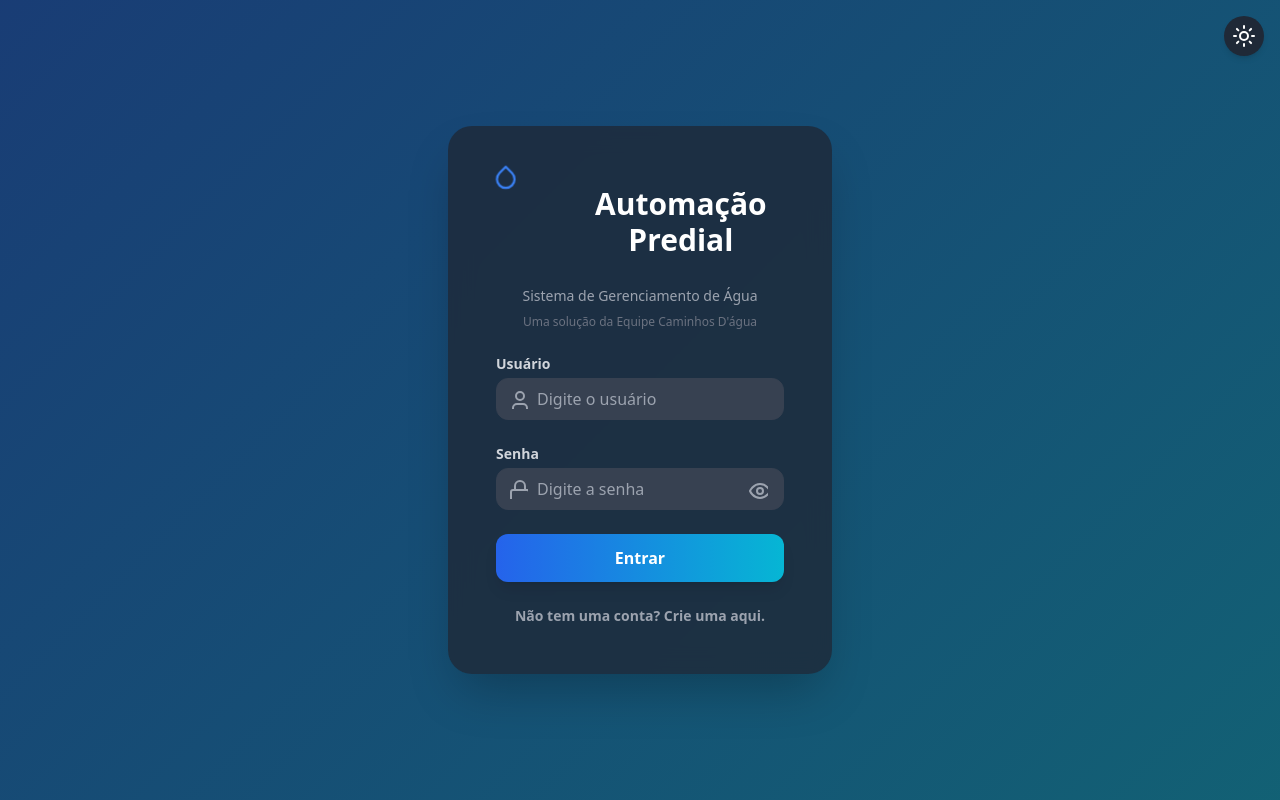
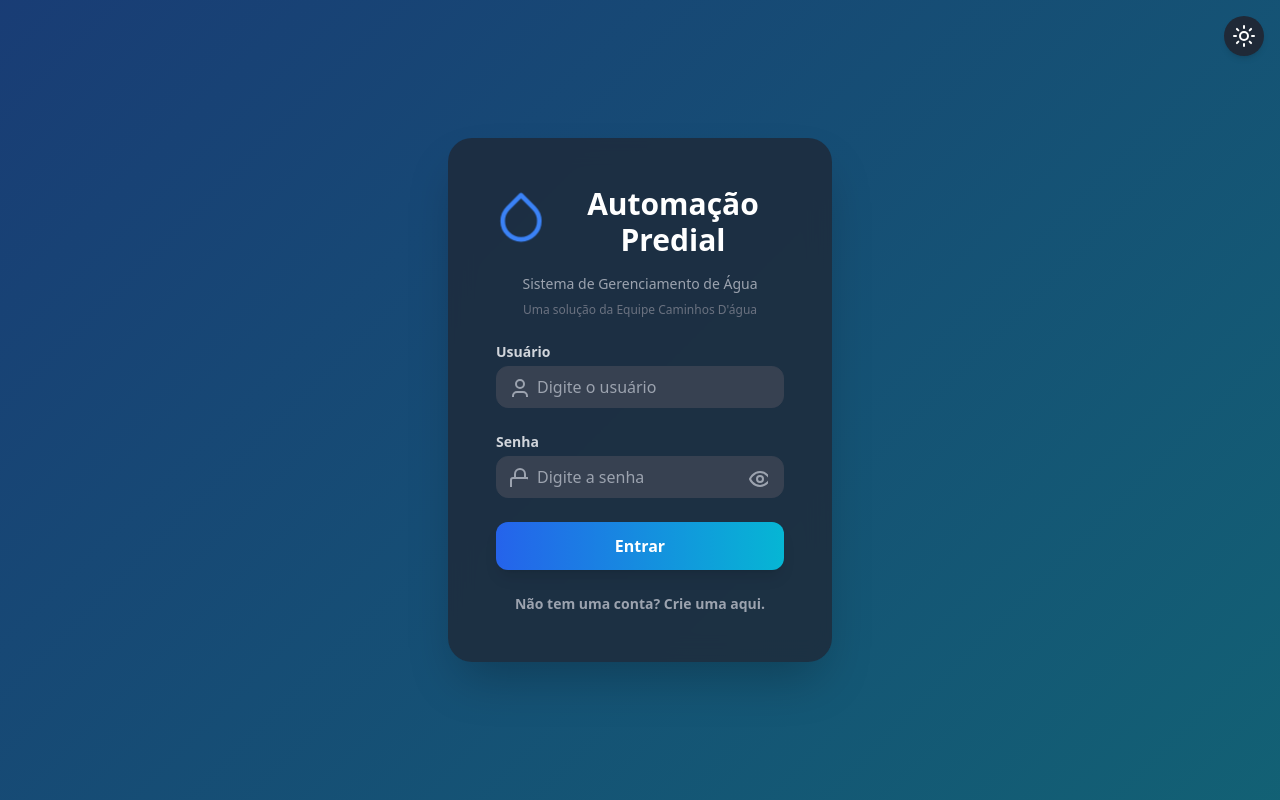
Before and after one commit to MatheusDev-sys/a, a plain HTML site: page index.htm in a window 1280 px wide. Drawn offline with nearby package versions, Linux system fonts and the light colour scheme; no server answers.

Commit message:
Update index.htm code finallity

```diff
--- a/index.htm
+++ b/index.htm
@@ -146,8 +146,8 @@
         <!-- Tela de Login -->
         <div id="login-screen" class="z-10 p-8 md:p-12 rounded-3xl shadow-2xl max-w-sm w-full mx-4 transform transition-all duration-500 bg-gray-800 bg-opacity-80 backdrop-blur-md dark:bg-gray-200 dark:bg-opacity-80">
             <div class="text-center mb-6">
-                <div class="flex items-center justify-center space-x-3 mb-4">
-                    <svg class="text-blue-500 w-24 h-24 water-icon" xmlns="http://www.w3.org/2000/svg" width="24" height="24" viewBox="0 0 24" fill="none" stroke="currentColor" stroke-width="2" stroke-linecap="round" stroke-linejoin="round"><path d="M12 2.69l5.66 5.66a8 8 0 1 1-11.32 0z"/></svg>
+                <div class="flex items-center justify-center space-x-4 mb-4">
+                    <svg class="text-blue-500 w-16 h-16 water-icon" xmlns="http://www.w3.org/2000/svg" viewBox="0 0 24 24" fill="none" stroke="currentColor" stroke-width="2" stroke-linecap="round" stroke-linejoin="round"><path d="M12 2.69l5.66 5.66a8 8 0 1 1-11.32 0z"/></svg>
                     <h1 class="text-3xl font-extrabold text-white dark:text-gray-800">Automação Predial</h1>
                 </div>
                 <p class="text-sm font-medium text-gray-400 dark:text-gray-600">Sistema de Gerenciamento de Água</p>
```
